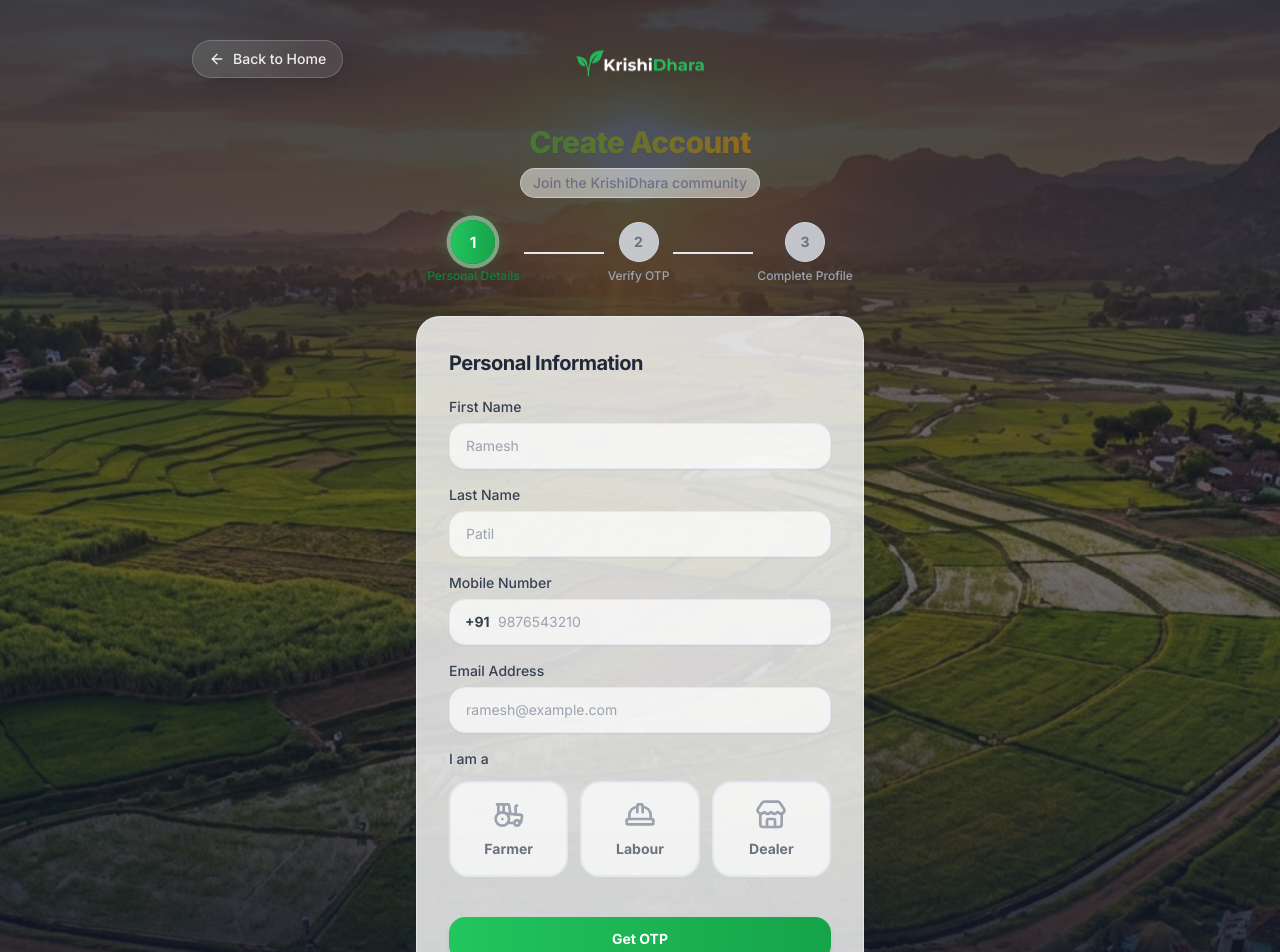
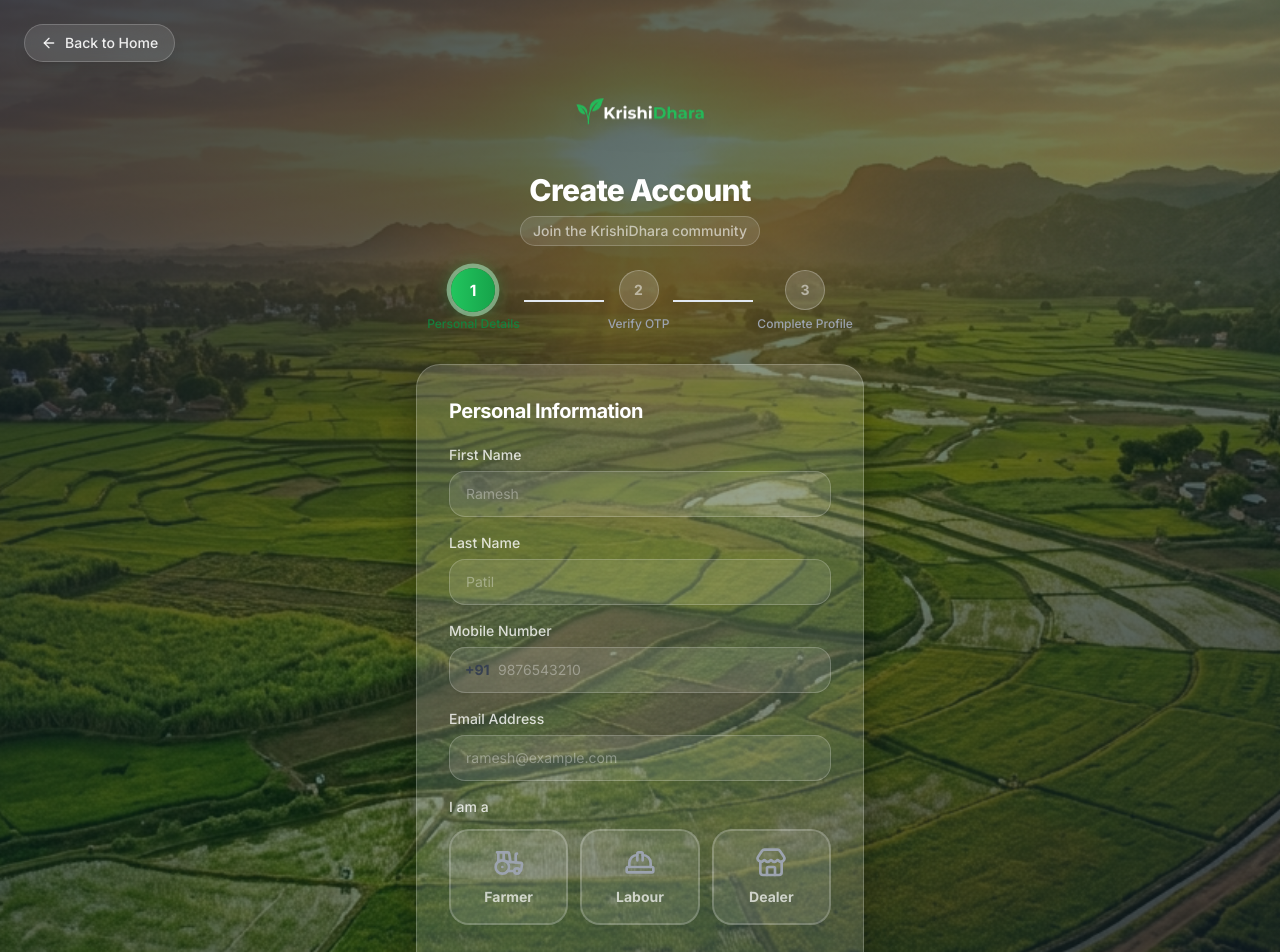
Before and after one commit to pratiksathe07/KrishiDhara, a React (Vite) app in the folder client/: page /register in a window 1280 px wide. Shown: the top 952 px of the page. Built offline with nearby package versions, Linux system fonts and the light colour scheme; no server answers.

Commit message:
glass effect to login and register page

```diff
--- a/client/src/components/ui/AnimatedBackground.jsx
+++ b/client/src/components/ui/AnimatedBackground.jsx
@@ -7,26 +7,29 @@ const AnimatedBackground = ({ children }) => {
   return (
     <div className="relative min-h-screen w-full overflow-hidden bg-gray-900">
       {/* Back Button */}
-      <Link to="/" className="absolute top-10 left-48 z-50 flex items-center gap-2 px-4 py-2 text-sm font-medium text-white/90 bg-white/10 hover:bg-white/20 backdrop-blur-md rounded-full border border-white/20 transition-all hover:scale-105 active:scale-95 shadow-lg">
+      <Link
+        to="/"
+        className="absolute top-6 left-6 z-50 flex items-center gap-2 px-4 py-2 text-sm font-medium text-white/90 bg-white/10 hover:bg-white/20 backdrop-blur-xl rounded-full border border-white/20 transition-all hover:scale-105 active:scale-95 shadow-lg"
+      >
         <ArrowLeft className="w-4 h-4" />
         Back to Home
       </Link>
 
-      {/* Background Image with slow zoom animation */}
+      {/* Hero Background with same slow-zoom as dashboard */}
       <div className="absolute inset-0 z-0 overflow-hidden">
         <motion.div
           initial={{ scale: 1 }}
-          animate={{ scale: 1.05 }}
-          transition={{ duration: 20, ease: "linear", repeat: Infinity, repeatType: "reverse" }}
+          animate={{ scale: 1.06 }}
+          transition={{ duration: 24, ease: "linear", repeat: Infinity, repeatType: "reverse" }}
           className="absolute inset-0 bg-cover bg-center bg-no-repeat"
           style={{ backgroundImage: "url('/hero-bg.jpg')" }}
         />
-        {/* Gradient Overlay for better readability */}
-        <div className="absolute inset-0 bg-gradient-to-b from-gray-900/80 via-gray-900/60 to-gray-900/95" />
+        {/* Dark gradient overlay — matches dashboard */}
+        <div className="absolute inset-0 bg-gradient-to-br from-gray-900/80 via-green-950/55 to-gray-900/85" />
       </div>
 
-      {/* Main Content Wrapper */}
-      <div className="relative z-10 flex min-h-screen items-center justify-center px-4 py-12 -mt-4 sm:-mt-8">
+      {/* Content */}
+      <div className="relative z-10 flex min-h-screen items-center justify-center px-4 py-16">
         {children}
       </div>
     </div>
--- a/client/src/index.css
+++ b/client/src/index.css
@@ -26,10 +26,10 @@
 @layer components {
   /* ── Form Input ─────────────────────────────── */
   .input-field {
-    @apply w-full rounded-xl border border-surface-200 bg-white/70 px-4 py-3 text-sm text-gray-900 shadow-sm
-           backdrop-blur-sm placeholder:text-gray-400
-           focus:outline-none focus:ring-2 focus:ring-primary-400 focus:border-primary-400 focus:-translate-y-0.5 focus:shadow-md
-           disabled:cursor-not-allowed disabled:bg-surface-100 disabled:text-gray-500
+    @apply w-full rounded-xl border border-white/20 bg-white/10 px-4 py-3 text-sm text-white shadow-sm
+           backdrop-blur-sm placeholder:text-white/35
+           focus:outline-none focus:ring-2 focus:ring-primary-400/70 focus:border-primary-400/70 focus:-translate-y-0.5 focus:shadow-md
+           disabled:cursor-not-allowed disabled:bg-white/5 disabled:text-white/40
            transition-all duration-300;
   }
 
@@ -37,9 +37,9 @@
     @apply border-red-400 focus:ring-red-400;
   }
 
-  /* ── Label ──────────────────────────────────── */
+  /* ── Label ──────────────────────────────────────────────────── */
   .input-label {
-    @apply block text-sm font-medium text-gray-700 mb-1.5;
+    @apply block text-sm font-medium text-white/80 mb-1.5;
   }
 
   /* ── Primary Button ─────────────────────────── */
@@ -74,15 +74,21 @@
   /* ── Ghost Button (for links like "Back") ───── */
   .btn-ghost {
     @apply inline-flex items-center justify-center gap-1.5
-           text-sm font-medium text-primary-600 hover:text-primary-700
+           text-sm font-medium text-green-300 hover:text-green-200
            focus:outline-none focus:underline hover:scale-105 active:scale-95
            transition duration-300;
   }
 
-  /* ── Card ───────────────────────────────────── */
+  /* ── Card (light variant — dashboard stats etc.) ────────────── */
   .card {
-    @apply rounded-3xl bg-white/80 shadow-glass border border-white/40 p-6 sm:p-8 backdrop-blur-md relative z-10
-           hover:shadow-glass-hover transition-all duration-500;
+    @apply rounded-3xl bg-white/10 shadow-glass border border-white/20 p-6 sm:p-8 backdrop-blur-2xl relative z-10
+           hover:shadow-glass-hover hover:bg-white/15 transition-all duration-500;
+  }
+
+  /* ── Auth glass card (dark deep glass for auth pages) ────────── */
+  .auth-glass-card {
+    @apply rounded-3xl bg-white/15 border border-white/20 p-6 sm:p-8 backdrop-blur-[120px] relative z-10
+           shadow-[0_8px_32px_0_rgba(0,0,0,0.35)] hover:bg-white/20 transition-all duration-500;
   }
 
   /* ── Page container ─────────────────────────── */
@@ -128,13 +134,13 @@
   }
 
   .step-dot-pending {
-    @apply bg-surface-200/80 backdrop-blur-sm text-gray-500 border border-surface-300;
+    @apply bg-white/15 backdrop-blur-sm text-white/50 border border-white/25;
   }
 
-  /* ── OTP Input box ──────────────────────────── */
+  /* ── OTP Input box ──────────────────────────────────────────── */
   .otp-box {
-    @apply h-14 w-12 rounded-xl border-2 border-surface-200 bg-white/70 backdrop-blur-sm text-center text-2xl font-bold text-gray-900
-           focus:border-primary-500 focus:ring-4 focus:ring-primary-500/20 focus:outline-none focus:-translate-y-1 focus:shadow-md
+    @apply h-14 w-12 rounded-xl border-2 border-white/25 bg-white/10 backdrop-blur-sm text-center text-2xl font-bold text-white
+           focus:border-primary-400/80 focus:ring-4 focus:ring-primary-400/20 focus:outline-none focus:-translate-y-1 focus:shadow-md
            transition-all duration-300;
   }
 }
--- a/client/src/pages/auth/RegisterStep1.jsx
+++ b/client/src/pages/auth/RegisterStep1.jsx
@@ -72,14 +72,14 @@ const RegisterStep1 = ({ onSuccess }) => {
         {/* Brand header */}
         <div className="text-center mb-6 relative z-10">
           <img src="/logo.png" alt="KrishiDhara Logo" className="h-24 w-auto mx-auto object-contain mb-3 animate-float drop-shadow-xl rounded-xl" />
-          <h1 className="text-3xl font-extrabold text-transparent bg-clip-text bg-gradient-to-r from-primary-700 to-earth-600 drop-shadow-sm">Create Account</h1>
-          <p className="text-sm font-medium text-gray-500 mt-2 bg-white/50 backdrop-blur-sm inline-block px-3 py-1 rounded-full border border-white/40">Join the KrishiDhara community</p>
+          <h1 className="text-3xl font-extrabold text-white drop-shadow-sm">Create Account</h1>
+          <p className="text-sm font-medium text-white/60 mt-2 bg-white/10 backdrop-blur-sm inline-block px-3 py-1 rounded-full border border-white/20">Join the KrishiDhara community</p>
         </div>
 
         <StepIndicator currentStep={1} />
 
-        <div className="card mt-6">
-          <h2 className="text-xl font-bold text-gray-800 mb-5">Personal Information</h2>
+        <div className="auth-glass-card mt-6">
+          <h2 className="text-xl font-bold text-white mb-5">Personal Information</h2>
 
           <form onSubmit={handleSubmit(onSubmit)} noValidate className="animate-fade-in">
             {/* First Name */}
@@ -176,7 +176,7 @@ const RegisterStep1 = ({ onSuccess }) => {
                       className={`relative flex flex-col items-center justify-center p-4 rounded-2xl cursor-pointer border-2 transition-all duration-300 ${
                         isActive
                           ? `${role.activeBorder} ${role.activeBg} shadow-md scale-105`
-                          : "border-surface-200 bg-white/70 hover:bg-white hover:border-primary-300 hover:shadow-sm hover:-translate-y-1"
+                          : "border-white/20 bg-white/10 hover:bg-white/15 hover:border-white/35 hover:shadow-sm hover:-translate-y-1"
                       }`}
                     >
                       <input
@@ -186,7 +186,7 @@ const RegisterStep1 = ({ onSuccess }) => {
                         {...register("role", { required: "Please select your role." })}
                       />
                       <Icon className={`w-8 h-8 mb-2 transition-colors ${isActive ? role.iconColor : "text-gray-400"}`} />
-                      <span className={`text-sm font-bold transition-colors ${isActive ? "text-gray-900" : "text-gray-500"}`}>
+                      <span className={`text-sm font-bold transition-colors ${isActive ? "text-gray-900" : "text-white/70"}`}>
                         {role.label}
                       </span>
                       {isActive && (
@@ -206,10 +206,10 @@ const RegisterStep1 = ({ onSuccess }) => {
             </Button>
           </form>
 
-          <div className="mt-6 pt-5 border-t border-gray-100/50">
-            <p className="text-center text-sm font-medium text-gray-500">
+          <div className="mt-6 pt-5 border-t border-white/10">
+            <p className="text-center text-sm font-medium text-white/50">
               Already have an account?{" "}
-              <Link to="/login" className="font-bold text-primary-600 hover:text-primary-700 transition-colors">
+              <Link to="/login" className="font-bold text-green-400 hover:text-green-300 transition-colors">
                 Log in
               </Link>
             </p>
--- a/client/src/pages/auth/RegisterStep3Farmer.jsx
+++ b/client/src/pages/auth/RegisterStep3Farmer.jsx
@@ -73,16 +73,16 @@ const RegisterStep3Farmer = ({ verifiedData }) => {
       <div className="auth-card">
         <div className="text-center mb-6 relative z-10">
           <img src="/logo.png" alt="KrishiDhara Logo" className="h-24 w-auto mx-auto object-contain mb-3 animate-float drop-shadow-xl rounded-xl" />
-          <h1 className="text-3xl font-extrabold text-transparent bg-clip-text bg-gradient-to-r from-primary-700 to-earth-600 drop-shadow-sm">Farmer Profile</h1>
-          <p className="text-sm font-medium text-gray-500 mt-2 bg-white/50 backdrop-blur-sm inline-block px-3 py-1 rounded-full border border-white/40">Tell us about your land</p>
+          <h1 className="text-3xl font-extrabold text-white drop-shadow-sm">Farmer Profile</h1>
+          <p className="text-sm font-medium text-white/60 mt-2 bg-white/10 backdrop-blur-sm inline-block px-3 py-1 rounded-full border border-white/20">Tell us about your land</p>
         </div>
 
         <StepIndicator currentStep={3} />
 
-        <div className="card mt-6 animate-slide-up">
-          <div className="flex items-center gap-2 mb-6 pb-4 border-b border-surface-200/50">
+        <div className="auth-glass-card mt-6 animate-slide-up">
+          <div className="flex items-center gap-2 mb-6 pb-4 border-b border-white/15">
             <span className="text-xl">📍</span>
-            <h2 className="text-lg font-bold text-gray-800">Land Location</h2>
+            <h2 className="text-lg font-bold text-white">Land Location</h2>
           </div>
 
           <form onSubmit={handleSubmit(onSubmit)} noValidate>
```
Also changed, not shown: client/src/pages/auth/Login.jsx (+14 -14 lines), client/src/pages/auth/RegisterStep2.jsx (+10 -10 lines), client/src/pages/auth/RegisterStep3Dealer.jsx (+8 -8 lines), client/src/pages/auth/RegisterStep3Labour.jsx (+12 -12 lines).
